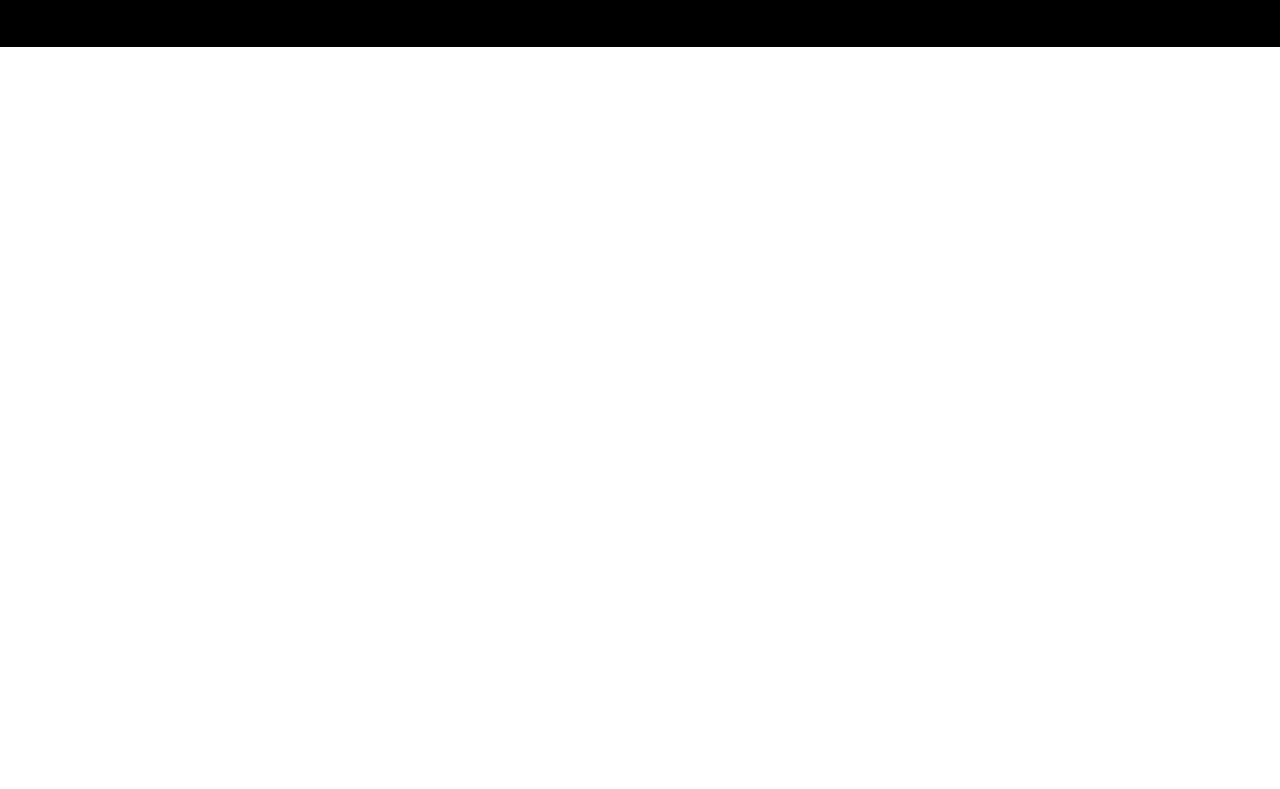
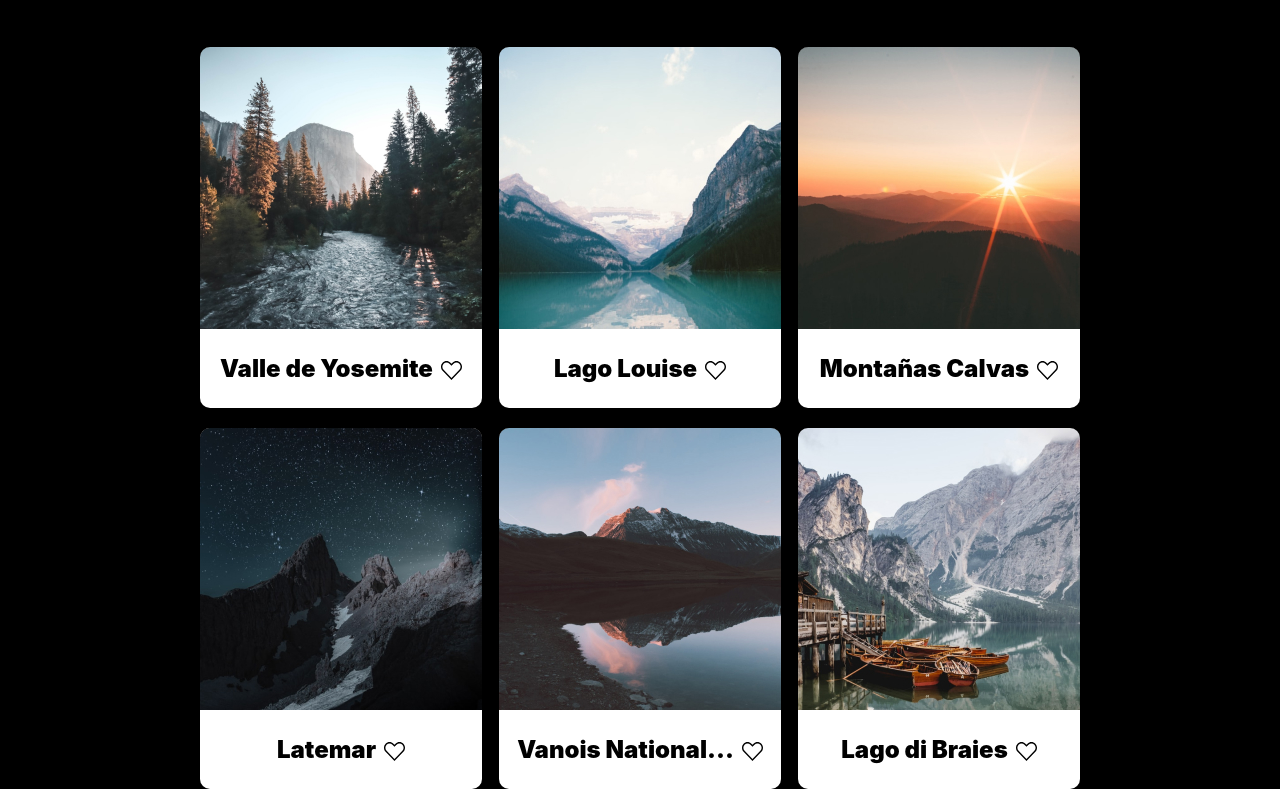
Before and after one commit to elizarrarazeligio/web_project_around, a plain HTML site: page index.html in a window 1280 px wide. Shown: the part 283-1072 px from the top of the page. Before the commit the page ends 800 px from the top, so only its background shows below. Drawn offline with Linux system fonts and the light colour scheme; a web font is replaced by a local one.

Commit message:
Feature Photos inicializado

```diff
--- a/blocks/photos.css
+++ b/blocks/photos.css
@@ -0,0 +1,39 @@
+.photos {
+  display: grid;
+  gap: 20px 17px;
+  grid-template-columns: repeat(3, 1fr);
+  grid-template-rows: repeat(2, 1fr);
+  width: 68.75%;
+  margin: auto;
+}
+
+.photos__card {
+  border-radius: 10px;
+  overflow: hidden;
+  display: flex;
+  flex-direction: column;
+}
+
+.photos__image {
+  width: 100%;
+}
+
+.photos__heading {
+  background-color: #fff;
+  color: #000;
+  height: 79px;
+  display: flex;
+  align-items: center;
+  justify-content: center;
+  column-gap: 8px;
+}
+
+.photos__place {
+  font-weight: 900;
+  font-size: 1.5em;
+  line-height: 1.2104;
+}
+
+.photos__like {
+  margin-top: 5px;
+}
--- a/index.html
+++ b/index.html
@@ -46,7 +46,99 @@
             />
           </div>
         </section>
-        <section class="photos"></section>
+
+        <section class="photos">
+          <div class="photos__card">
+            <img
+              src="images/place1.jpg"
+              alt="Imagen del lugar 1"
+              class="photos__image"
+            />
+            <div class="photos__heading">
+              <h2 class="photos__place">Valle de Yosemite</h2>
+              <img
+                src="images/boton_like.svg"
+                alt="Botón like"
+                class="photos__like"
+              />
+            </div>
+          </div>
+          <div class="photos__card">
+            <img
+              src="images/place2.jpg"
+              alt="Imagen del lugar 2"
+              class="photos__image"
+            />
+            <div class="photos__heading">
+              <h2 class="photos__place">Lago Louise</h2>
+              <img
+                src="images/boton_like.svg"
+                alt="Botón like"
+                class="photos__like"
+              />
+            </div>
+          </div>
+          <div class="photos__card">
+            <img
+              src="images/place3.jpg"
+              alt="Imagen del lugar 3"
+              class="photos__image"
+            />
+            <div class="photos__heading">
+              <h2 class="photos__place">Montañas Calvas</h2>
+              <img
+                src="images/boton_like.svg"
+                alt="Botón like"
+                class="photos__like"
+              />
+            </div>
+          </div>
+          <div class="photos__card">
+            <img
+              src="images/place4.jpg"
+              alt="Imagen del lugar 4"
+              class="photos__image"
+            />
+            <div class="photos__heading">
+              <h2 class="photos__place">Latemar</h2>
+              <img
+                src="images/boton_like.svg"
+                alt="Botón like"
+                class="photos__like"
+              />
+            </div>
+          </div>
+          <div class="photos__card">
+            <img
+              src="images/place5.jpg"
+              alt="Imagen del lugar 5"
+              class="photos__image"
+            />
+            <div class="photos__heading">
+              <h2 class="photos__place">Vanois National...</h2>
+              <img
+                src="images/boton_like.svg"
+                alt="Botón like"
+                class="photos__like"
+              />
+            </div>
+          </div>
+          <div class="photos__card">
+            <img
+              src="images/place6.jpg"
+              alt="Imagen del lugar 6"
+              class="photos__image"
+            />
+            <div class="photos__heading">
+              <h2 class="photos__place">Lago di Braies</h2>
+              <img
+                src="images/boton_like.svg"
+                alt="Botón like"
+                class="photos__like"
+              />
+            </div>
+          </div>
+        </section>
       </main>
 
       <footer class="footer"></footer>
```
Also changed, not shown: images/boton_like.svg (added), images/place1.jpg (added), images/place2.jpg (added), images/place3.jpg (added), images/place4.jpg (added), images/place5.jpg (added), images/place6.jpg (added).
